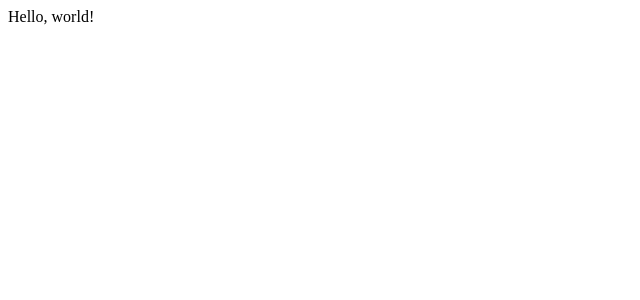
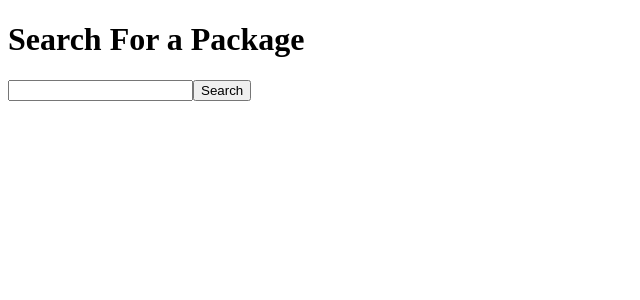
Before and after one commit to yoophi/react-ts-sandbox, a React (Create React App) app in the folder redux-ts/: page / in a window 1280 px wide. Shown: the top 300 px of the page, without its empty margins (0-640 px from the left). Built offline with nearby package versions, Linux system fonts and the light colour scheme.

Commit message:
✨ NEW: add search from and call searchRepositories

```diff
--- a/redux-ts/src/components/App.tsx
+++ b/redux-ts/src/components/App.tsx
@@ -1,7 +1,17 @@
+import { Provider } from "react-redux";
 import React from "react";
+import RepositoriesList from "./RepositoriesList";
+import { store } from "../state";
 
 const App = () => {
-  return <div>Hello, world!</div>;
+  return (
+    <Provider store={store}>
+      <div>
+        <h1>Search For a Package</h1>
+      </div>
+      <RepositoriesList />
+    </Provider>
+  );
 };
 
 export default App;
--- /dev/null
+++ b/redux-ts/src/components/RepositoriesList.tsx
@@ -0,0 +1,24 @@
+import React, { useState } from "react";
+
+import { useActions } from "../hooks/useActions";
+
+const RepositoriesList: React.FC = () => {
+  const [term, setTerm] = useState("");
+  const { searchRepositories } = useActions();
+
+  const onSubmit = (event: React.FormEvent<HTMLFormElement>) => {
+    event.preventDefault();
+
+    searchRepositories(term);
+  };
+  return (
+    <div>
+      <form onSubmit={onSubmit}>
+        <input value={term} onChange={(e) => setTerm(e.target.value)} />
+        <button>Search</button>
+      </form>
+    </div>
+  );
+};
+
+export default RepositoriesList;
--- /dev/null
+++ b/redux-ts/src/hooks/useActions.ts
@@ -0,0 +1,9 @@
+import { actionCreators } from "../state";
+import { bindActionCreators } from "redux";
+import { useDispatch } from "react-redux";
+
+export const useActions = () => {
+  const dispatch = useDispatch();
+
+  return bindActionCreators(actionCreators, dispatch);
+};
--- a/redux-ts/src/state/action-types/index.ts
+++ b/redux-ts/src/state/action-types/index.ts
@@ -1,5 +1,5 @@
 export enum ActionType {
-    SEARCH_REPOSITORIES = "search_repositories",
-    SEARCH_REPOSITORIES_SUCCESS = "search_repositories_success",
-    SEARCH_REPOSITORIES_ERROR = "search_repositories_error",
+  SEARCH_REPOSITORIES = "search_repositories",
+  SEARCH_REPOSITORIES_SUCCESS = "search_repositories_success",
+  SEARCH_REPOSITORIES_ERROR = "search_repositories_error",
 }
--- a/redux-ts/src/state/actions/index.ts
+++ b/redux-ts/src/state/actions/index.ts
@@ -1,4 +1,4 @@
-import {ActionType} from '../action-types'
+import { ActionType } from "../action-types";
 
 interface SearchRepositoriesAction {
   type: ActionType.SEARCH_REPOSITORIES;
--- a/redux-ts/src/state/index.ts
+++ b/redux-ts/src/state/index.ts
@@ -1,2 +1,2 @@
-export * from './stores' ;
-export * as actionCreators from './action-creators';
+export * from "./stores";
+export * as actionCreators from "./action-creators";
--- a/redux-ts/src/state/reducers/index.ts
+++ b/redux-ts/src/state/reducers/index.ts
@@ -1,8 +1,8 @@
-import {combineReducers} from 'redux'
+import { combineReducers } from "redux";
 import repositoriesReducer from "./repositoriesReducer";
 
 const reducers = combineReducers({
-    repositories: repositoriesReducer
-})
+  repositories: repositoriesReducer,
+});
 
-export default reducers
+export default reducers;
--- a/redux-ts/src/state/stores.ts
+++ b/redux-ts/src/state/stores.ts
@@ -1,8 +1,6 @@
-import {applyMiddleware, createStore} from "redux";
+import { applyMiddleware, createStore } from "redux";
 
 import reducers from "./reducers";
 import thunk from "redux-thunk";
 
-export const store = createStore(
-    reducers, {}, applyMiddleware(thunk)
-)
+export const store = createStore(reducers, {}, applyMiddleware(thunk));
```
Also changed, not shown: redux-ts/src/state/action-creators/index.ts (+4 -4 lines). Lines whose indentation alone changed are shown as unchanged.
